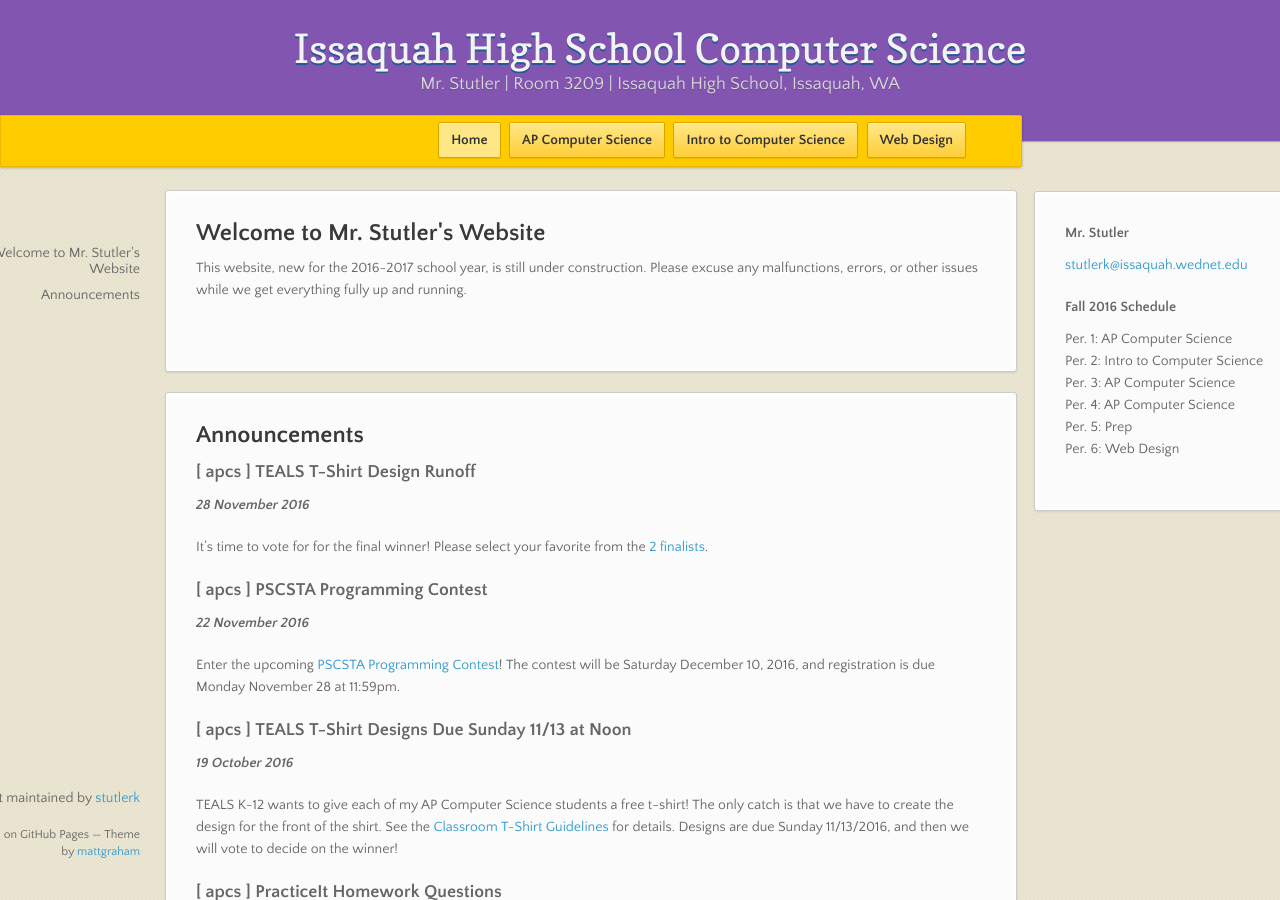
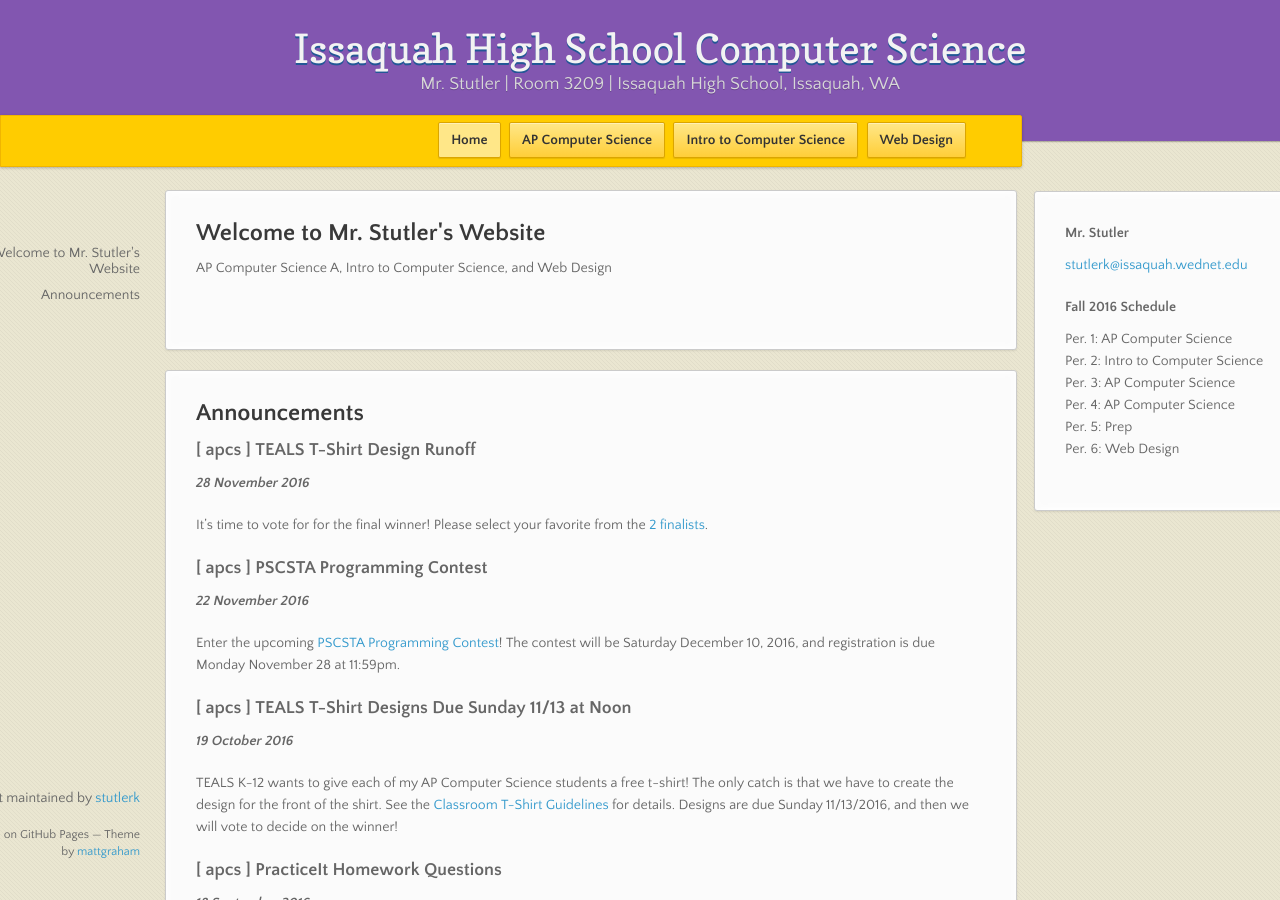
Before and after one commit to stutlerk/ihs-website, a Jekyll site: the page built from index.html, in a window 1280 px wide and 900 px high. Built offline with Jekyll 4.4.1, drawn with Linux system fonts in a browser that asks for light colours; nearby versions of some CDN libraries.

Commit message:
Update index.html

```diff
--- a/index.html
+++ b/index.html
@@ -10,7 +10,7 @@ layout: default
 
 <section>
     <h2>Welcome to Mr. Stutler's Website</h2>
-    <p>This website, new for the 2016-2017 school year, is still under construction. Please excuse any malfunctions, errors, or other issues while we get everything fully up and running.</p>
+    <p>AP Computer Science A, Intro to Computer Science, and Web Design</p>
 
     <aside>
       <h4>Mr. Stutler</h4>
```
